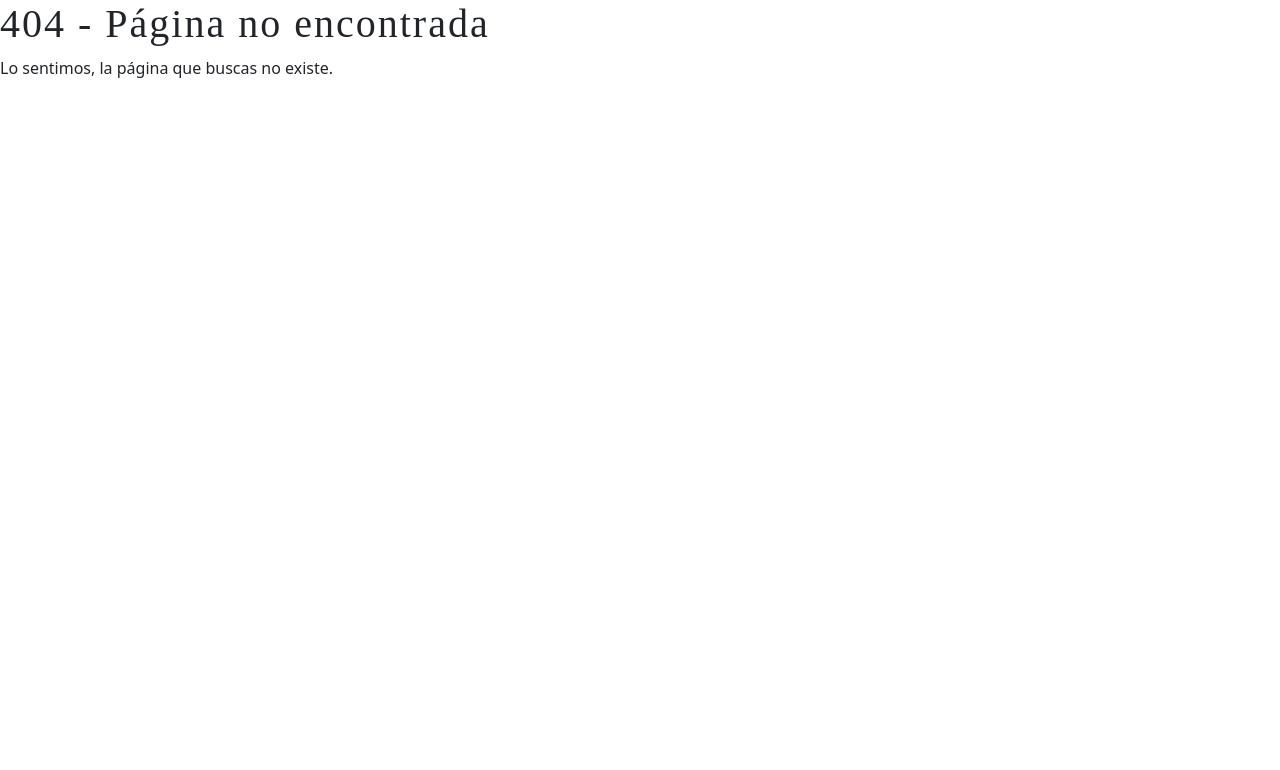
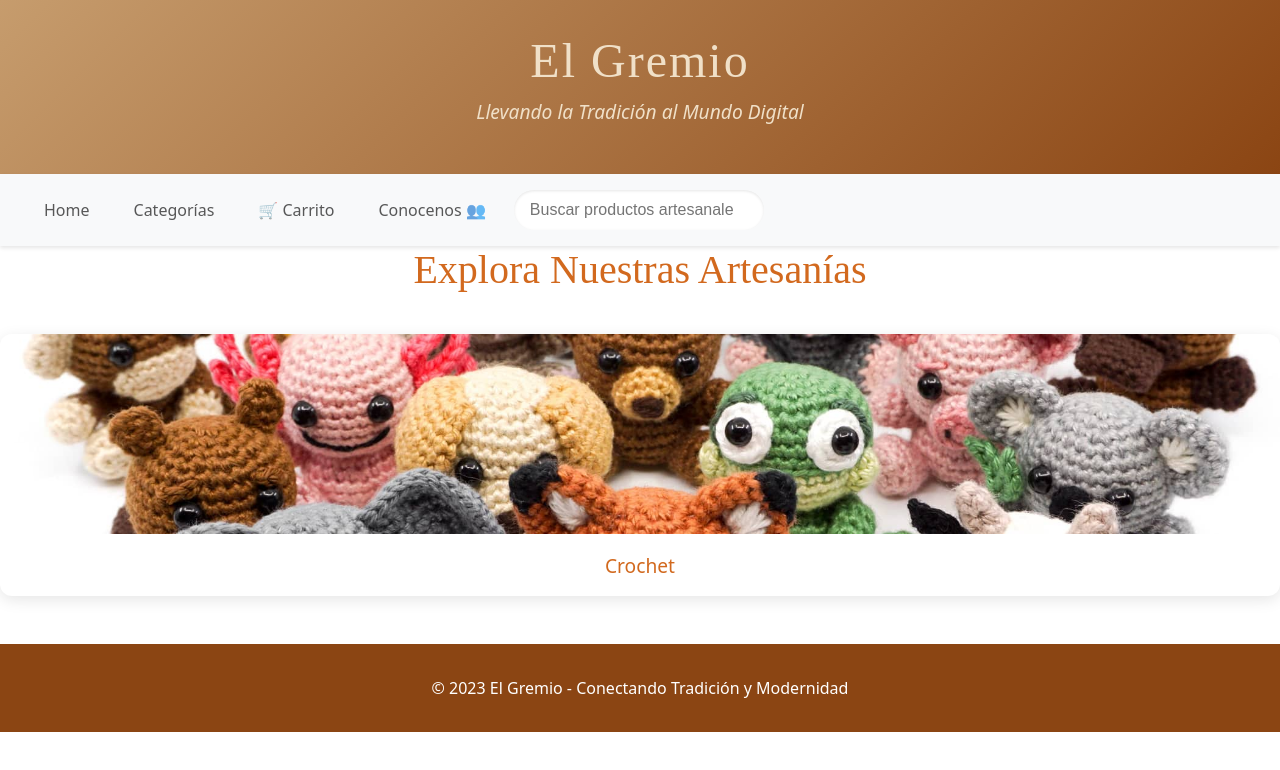
Before and after one commit to Msanche/El_Gremio, a Vue app in the folder FrontEnd/: page /categorias in a window 1280 px wide. Before the commit this address had no page. Shown: the top 770 px of the page. Built offline with nearby package versions, Linux system fonts and the light colour scheme.

Commit message:
Categorias

```diff
--- a/FrontEnd/package.json
+++ b/FrontEnd/package.json
@@ -18,11 +18,11 @@
   "devDependencies": {
     "@babel/core": "^7.12.16",
     "@babel/eslint-parser": "^7.12.16",
-    "@vue/cli-plugin-babel": "~5.0.0",
-    "@vue/cli-plugin-eslint": "~5.0.0",
+    "@vue/cli-plugin-babel": "^5.0.8",
+    "@vue/cli-plugin-eslint": "^5.0.8",
     "@vue/cli-plugin-router": "~5.0.0",
     "@vue/cli-plugin-vuex": "~5.0.0",
-    "@vue/cli-service": "~5.0.0",
+    "@vue/cli-service": "^5.0.8",
     "eslint": "^7.32.0",
     "eslint-plugin-vue": "^8.0.3"
   }
--- a/FrontEnd/src/components/NavBar.vue
+++ b/FrontEnd/src/components/NavBar.vue
@@ -63,6 +63,9 @@ export default {
         },
         Home(){
             router.push('/home')
+        },
+        Category(){
+            router.push('/categorias')
         }
 
     }
--- a/FrontEnd/src/router/index.js
+++ b/FrontEnd/src/router/index.js
@@ -4,6 +4,7 @@ import LoginView from '@/views/LoginView.vue'
 import NotFound from '@/views/NotFound.vue'
 import CarritoView from '@/views/CarritoView.vue'
 import HomeView from '@/views/HomeView.vue'
+import CategoriasView from '@/views/CategoriasView.vue'
 const routes = [
   {
     path: '/',
@@ -26,6 +27,11 @@ const routes = [
     component: CarritoView
   },
   {
+    path: '/categorias',
+    name: 'categorias',
+    component: CategoriasView
+  },
+  {
     path: '/:catchAll(.*)',  // Ruta para manejar 404
     name: 'NotFound',
     component: NotFound
--- a/FrontEnd/src/views/AboutView.vue
+++ b/FrontEnd/src/views/AboutView.vue
@@ -38,6 +38,9 @@
             </section>
         </div>
     </div>
+    <footer>
+        <p>© 2023 El Gremio - Conectando Tradición y Modernidad</p>
+    </footer>
 </template>
 
 <script>
--- a/FrontEnd/src/views/CarritoView.vue
+++ b/FrontEnd/src/views/CarritoView.vue
@@ -44,6 +44,9 @@
             <button class="checkout-btn">Proceder al Pago</button>
         </div>
     </div>
+    <footer>
+        <p>© 2023 El Gremio - Conectando Tradición y Modernidad</p>
+    </footer>
 </template>
 
 <script>
--- /dev/null
+++ b/FrontEnd/src/views/CategoriasView.vue
@@ -0,0 +1,166 @@
+<template>
+    <NavBar/>
+    <h2>Explora Nuestras Artesanías</h2>
+        <div class="category-grid">
+            <div class="category-card">
+                <img src="../images/crochet.jpg" alt="Tejidos artesanales coloridos" width="250" height="200">
+                <h3>Crochet</h3>
+                <div class="category-overlay">
+                    <span>Ver Crochet</span>
+                </div>
+            </div>
+        </div>
+        <footer>
+        <p>© 2023 El Gremio - Conectando Tradición y Modernidad</p>
+    </footer>
+</template>
+
+<script>
+import NavBar from '@/components/NavBar.vue';
+export default {
+    data(){
+        return{
+
+        }
+    },
+    components:{
+        NavBar
+    }
+}
+</script>
+
+<style scoped>
+ :root {
+        --primary-color: #b08d57;
+        --secondary-color: #5c4a3d;
+        --accent-color: #e9d8c4;
+        --text-color: #333;
+        --background-color: #f9f5f0;
+    }
+    body {
+        font-family: 'Roboto', sans-serif;
+        margin: 0;
+        padding: 0;
+        background-color: var(--background-color);
+        color: var(--text-color);
+    }
+    header {
+        background-color: var(--primary-color);
+        color: white;
+        text-align: center;
+        padding: 2em;
+        position: relative;
+        overflow: hidden;
+    }
+    header::after {
+        content: '';
+        position: absolute;
+        top: 0;
+        left: 0;
+        right: 0;
+        bottom: 0;
+        background: url('https://example.com/texture.png') repeat;
+        opacity: 0.1;
+        z-index: 1;
+    }
+    header h1 {
+        font-family: 'Playfair Display', serif;
+        font-size: 3em;
+        margin: 0;
+        position: relative;
+        z-index: 2;
+    }
+    header p {
+        font-size: 1.2em;
+        margin-top: 0.5em;
+        position: relative;
+        z-index: 2;
+    }
+    nav {
+        background-color: var(--secondary-color);
+        padding: 1em;
+        display: flex;
+        justify-content: center;
+        box-shadow: 0 2px 5px rgba(0,0,0,0.1);
+    }
+    nav a {
+        color: white;
+        text-decoration: none;
+        padding: 0.5em 1em;
+        margin: 0 0.5em;
+        border-radius: 4px;
+        transition: background-color 0.3s ease;
+    }
+    nav a:hover {
+        background-color: var(--accent-color);
+        color: var(--secondary-color);
+    }
+    main {
+        max-width: 1200px;
+        margin: 2em auto;
+        padding: 0 2em;
+    }
+    h2 {
+        font-family: 'Playfair Display', serif;
+        color: var(--secondary-color);
+        text-align: center;
+        font-size: 2.5em;
+        margin-bottom: 1em;
+    }
+    .category-grid {
+        display: grid;
+        grid-template-columns: repeat(auto-fit, minmax(250px, 1fr));
+        gap: 2em;
+    }
+    .category-card {
+        background-color: white;
+        border-radius: 12px;
+        box-shadow: 0 4px 15px rgba(0,0,0,0.1);
+        text-align: center;
+        transition: all 0.3s ease;
+        overflow: hidden;
+        position: relative;
+        cursor: pointer;
+    }
+    .category-card:hover {
+        transform: translateY(-10px);
+        box-shadow: 0 6px 20px rgba(0,0,0,0.15);
+    }
+    .category-card img {
+        width: 100%;
+        height: 200px;
+        object-fit: cover;
+        transition: transform 0.3s ease;
+    }
+    .category-card:hover img {
+        transform: scale(1.1);
+    }
+    .category-card h3 {
+        margin: 1em 0;
+        color: var(--secondary-color);
+        font-size: 1.2em;
+    }
+    .category-overlay {
+        position: absolute;
+        top: 0;
+        left: 0;
+        right: 0;
+        bottom: 0;
+        background: rgba(92, 74, 61, 0.7);
+        display: flex;
+        align-items: center;
+        justify-content: center;
+        opacity: 0;
+        transition: opacity 0.3s ease;
+    }
+    .category-card:hover .category-overlay {
+        opacity: 1;
+    }
+    .category-overlay span {
+        color: white;
+        font-size: 1.2em;
+        padding: 0.5em 1em;
+        border: 2px solid white;
+        border-radius: 4px;
+    }
+</style>
```
Also changed, not shown: FrontEnd/src/images/crochet.jpg (added), 1 other file (tests, documents, lock files or other folders).
